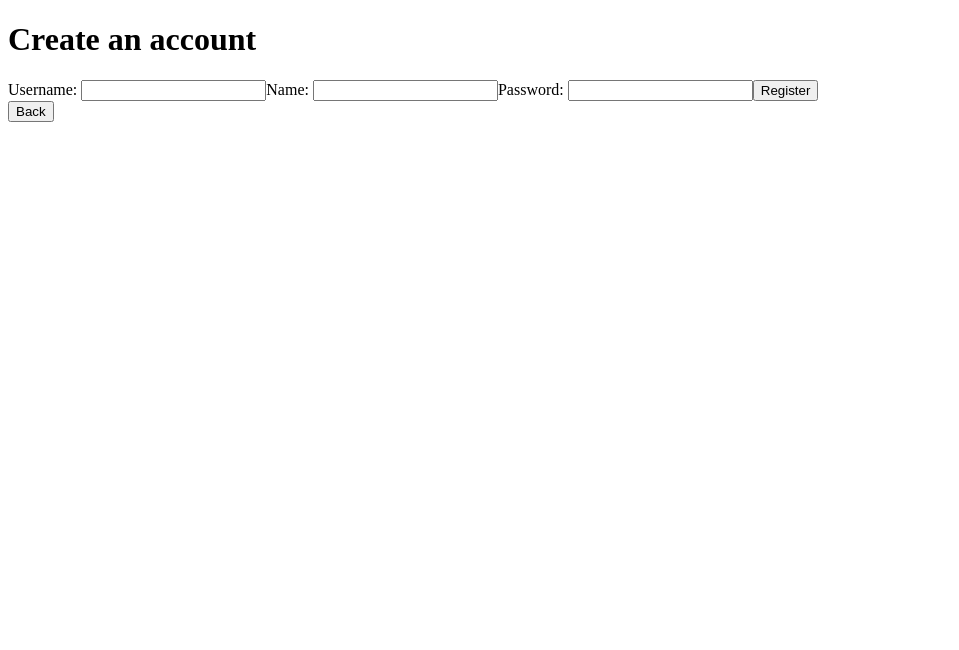
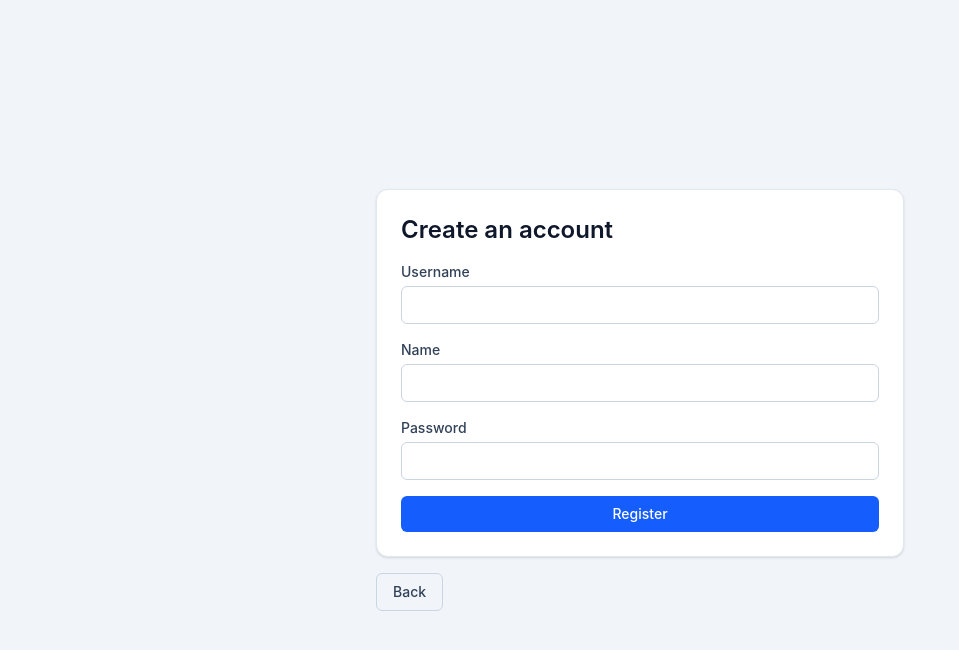
Before and after one commit to Naiel-Yohannes/Learning-Tracker, a React app in the folder Learning-tracker/: page /register in a window 1280 px wide. Shown: the top 650 px of the page, without its empty margins (0-959 px from the left). Built offline with nearby package versions, Linux system fonts and the light colour scheme; no server answers; the HTML template or start-up script is replaced by a standard one.

Commit message:
Adding tailwind, applying style with the help of ai and changing the ui format a bit

```diff
--- a/Learning-tracker/package.json
+++ b/Learning-tracker/package.json
@@ -12,11 +12,13 @@
     "test:report": "playwright show:report"
   },
   "dependencies": {
+    "@tailwindcss/vite": "^4.2.2",
     "axios": "^1.13.2",
     "react": "^19.2.0",
     "react-dom": "^19.2.0",
     "react-hot-toast": "^2.6.0",
-    "react-router-dom": "^7.14.0"
+    "react-router-dom": "^7.14.0",
+    "tailwindcss": "^4.2.2"
   },
   "devDependencies": {
     "@eslint/js": "^9.39.1",
--- a/Learning-tracker/src/App.jsx
+++ b/Learning-tracker/src/App.jsx
@@ -272,46 +272,54 @@ function App() {
     mostPracticed: allTopic.length > 0 ? allTopic.reduce((acc, val) => acc.hoursStudied > val.hoursStudied ? acc : val, allTopic[0]) : {topic: 'None'}
   }
 
-  const Home = () => {
-    return(
-      <div>
-            <h1>My Learning Tracker</h1>
-            <p>Track your programming concept mastery</p>
-            <LearningForm onChange={e => setNewTopic(e.target.value)} value={newTopic} onClick={add} confidenceOnChange={confidenceOnChange} confidenceValue={confidence} />
-            <FilterControls remove={remove} hourChange={hourChange} incrementConfidence={incrementConfidence} decrementConfidence={decrementConfidence} reset={reset} selected={selected} selectedOnChange={e => setSelected(e.target.value)} toggle={toggleMastered} filtered={filteredTopic} filteredOnChange={e => setFilter(e.target.value)} filteredValue={filter} checked={checked} checkOnChange={e => setChecked(e.target.checked)} load={loading} activeFilter={activeFilter} />
-            {allTopic.length > 0 ? <Stats total={total} /> : null}
-            <button onClick={loggout}>loggout</button>
-          </div>
-    )
-  }
+  const homeContent = (
+    <div className="mx-auto max-w-4xl px-4 py-8 md:px-6">
+      <div className="mb-6">
+        <h1 className="text-3xl font-bold text-slate-900">My Learning Tracker</h1>
+        <p className="mt-1 text-slate-600">Track your programming concept mastery.</p>
+      </div>
+      <LearningForm onChange={e => setNewTopic(e.target.value)} value={newTopic} onClick={add} confidenceOnChange={confidenceOnChange} confidenceValue={confidence} />
+      <FilterControls remove={remove} hourChange={hourChange} incrementConfidence={incrementConfidence} decrementConfidence={decrementConfidence} reset={reset} selected={selected} selectedOnChange={e => setSelected(e.target.value)} toggle={toggleMastered} filtered={filteredTopic} filteredOnChange={e => setFilter(e.target.value)} filteredValue={filter} checked={checked} checkOnChange={e => setChecked(e.target.checked)} load={loading} activeFilter={activeFilter} />
+      {allTopic.length > 0 ? <Stats total={total} /> : null}
+      <button className="mt-6 rounded-md border border-slate-300 px-4 py-2 text-sm font-medium text-slate-700 transition hover:bg-slate-100 cursor-pointer" onClick={loggout}>Log out</button>
+    </div>
+  )
 
   return (
     <>
       <Routes>
         <Route path="/" element={user === null ?
-          <div>
-            <h1>Welcome to "My Learning Tracker", your number 1 choise for tracking your study progress!</h1>
-            <h4>If you are new to the app you can click "Create new account" to get started or if you already have an account you can login to your rxisting account by clicking "Login"</h4>
-            <Link to="/register"><button>Create new account</button></Link>
-            <Link to="/login"><button>Login</button></Link>
-          </div> : <Home/>
+          <div className="mx-auto flex min-h-screen max-w-3xl items-center px-4 py-10 md:px-6">
+            <div className="w-full rounded-2xl border border-slate-200 bg-white p-8 shadow-sm">
+              <h1 className="text-3xl font-bold text-slate-900">Welcome to My Learning Tracker</h1>
+              <p className="mt-3 text-slate-600">A simple way to track your study progress and confidence over time.</p>
+              <div className="mt-6 flex flex-wrap gap-3">
+                <Link to="/register"><button className="rounded-md bg-blue-600 px-4 py-2 text-sm font-medium text-white transition hover:bg-blue-700 cursor-pointer">Create new account</button></Link>
+                <Link to="/login"><button className="rounded-md border border-slate-300 px-4 py-2 text-sm font-medium text-slate-700 transition hover:bg-slate-100 cursor-pointer">Login</button></Link>
+              </div>
+            </div>
+          </div> : homeContent
         } />
         <Route path="/register" element={
           !user ?
-          <div>
+          <div className="mx-auto flex min-h-screen max-w-xl items-center px-4 py-10 md:px-6">
+            <div className="w-full space-y-4">
             <RegisterForm registerFormHandler={registerFormHandler} setRegisterUsername={setRegisterUsername} registerUsername={registerUsername} registerName={registerName} setRegisterName={setRegisterName} registerPassword={registerPassword} setRegisterPassword={setRegisterPassword} />
-            <Link to="/"><button>Back</button></Link>
+            <Link to="/"><button className="rounded-md border border-slate-300 px-4 py-2 text-sm font-medium text-slate-700 transition hover:bg-slate-100 cursor-pointer">Back</button></Link>
+            </div>
           </div> :
-          <Home/>
+          homeContent
 
         } />
         <Route path="/login" element={
           !user ?
-          <div>
+          <div className="mx-auto flex min-h-screen max-w-xl items-center px-4 py-10 md:px-6">
+            <div className="w-full space-y-4">
             <LoginForm loginHandler={loginHandler} username={username} setUsername={setUsername} password={password} setPassword={setPassword} />
-            <Link to="/"><button>Back</button></Link>
+            <Link to="/"><button className="rounded-md border border-slate-300 px-4 py-2 text-sm font-medium text-slate-700 transition hover:bg-slate-100 cursor-pointer">Back</button></Link>
+            </div>
           </div> :
-          <Home/>
+          homeContent
         } />
       </Routes>
     </>
--- a/Learning-tracker/src/FilterControls.jsx
+++ b/Learning-tracker/src/FilterControls.jsx
@@ -3,12 +3,17 @@ import TopicItem from "./TopicItem"
 const FilterControls = ({load, toggle, decrementConfidence, incrementConfidence, hourChange, filteredOnChange, filteredValue, filtered, checked, checkOnChange, selected, selectedOnChange, reset, remove, activeFilter}) => {
 
     return(
-        <div>
-            <input type="checkbox" checked={checked} onChange={checkOnChange} /> Show mastered topics?
-
-            <br />
-            confidence:
-            <select value={selected} onChange={selectedOnChange} >
+        <div className="mt-6 grid gap-5">
+            <div className="rounded-xl border border-slate-200 bg-white p-5 shadow-sm">
+                <h3 className="mb-4 text-base font-semibold text-slate-900">Filter topics</h3>
+                <div className="grid gap-4 md:grid-cols-3">
+                    <label className="flex items-center gap-2 text-sm text-slate-700">
+                        <input className="h-4 w-4 rounded border-slate-300 text-blue-600 focus:ring-blue-500" type="checkbox" checked={checked} onChange={checkOnChange} />
+                        Show mastered only
+                    </label>
+                    <label className="grid gap-1 text-sm">
+                        <span className="font-medium text-slate-700">Confidence</span>
+                        <select className="rounded-md border border-slate-300 bg-white px-3 py-2 outline-none transition focus:border-blue-500 focus:ring-2 focus:ring-blue-100" value={selected} onChange={selectedOnChange} >
                             <option value="">All</option>
                             <option value="1">1</option>
                             <option value="2">2</option>
@@ -16,19 +21,20 @@ const FilterControls = ({load, toggle, decrementConfidence, incrementConfidence,
                             <option value="4">4</option>
                             <option value="5">5</option>
                         </select>
-            <br />
-            Search: <input type="text" onChange={filteredOnChange} value={filteredValue} />
-
-            <br />
-            {activeFilter ? <button onClick={reset}>Reset filter</button> : null}
+                    </label>
+                    <label className="grid gap-1 text-sm">
+                        <span className="font-medium text-slate-700">Search</span>
+                        <input className="rounded-md border border-slate-300 bg-white px-3 py-2 outline-none transition focus:border-blue-500 focus:ring-2 focus:ring-blue-100" type="text" onChange={filteredOnChange} value={filteredValue} />
+                    </label>
+                </div>
+                {activeFilter ? <button className="mt-4 rounded-md border border-slate-300 px-3 py-2 text-sm font-medium text-slate-700 transition hover:bg-slate-100 cursor-pointer" onClick={reset}>Reset filter</button> : null}
+            </div>
 
             {load ?
-            <div>Loading</div>
-            : filtered.map(element => (
+            <div className="rounded-xl border border-slate-200 bg-white p-4 text-sm text-slate-600 shadow-sm">Loading...</div>
+            : <div className="grid gap-4">{filtered.map(element => (
                 <TopicItem key={element.id} element={element} toggleOnClick={() => toggle(element.id)} remove={remove} decrementConfidence={decrementConfidence} incrementConfidence={incrementConfidence} hourChange={hourChange}/>
-            ))}
-
-
+            ))}</div>}
         </div>
     )
 }
--- a/Learning-tracker/src/LearningForm.jsx
+++ b/Learning-tracker/src/LearningForm.jsx
@@ -1,11 +1,20 @@
-const LearningForm = ({onChange, value, onClick, confidenceOnChange, confidneceValue}) => {
+const LearningForm = ({onChange, value, onClick, confidenceOnChange, confidenceValue}) => {
     return(
-        <div>
-            Add new topic <input type="text" value={value} onChange={onChange} />
-            <br />
-            Confidence: <input type="number" min={0} max={5} required onChange={confidenceOnChange} value={confidneceValue} />
-            <br />
-            <button onClick={onClick}>add</button>
+        <div className="rounded-xl border border-slate-200 bg-white p-5 shadow-sm">
+            <h2 className="mb-4 text-lg font-semibold text-slate-900">Add new topic</h2>
+            <div className="grid gap-4 md:grid-cols-[1fr_auto] md:items-end">
+                <div className="grid gap-4">
+                    <label className="grid gap-1 text-sm">
+                        <span className="font-medium text-slate-700">Topic</span>
+                        <input className="w-full rounded-md border border-slate-300 bg-white px-3 py-2 outline-none transition focus:border-blue-500 focus:ring-2 focus:ring-blue-100" type="text" value={value} onChange={onChange} />
+                    </label>
+                    <label className="grid gap-1 text-sm">
+                        <span className="font-medium text-slate-700">Confidence (0-5)</span>
+                        <input className="w-full rounded-md border border-slate-300 bg-white px-3 py-2 outline-none transition focus:border-blue-500 focus:ring-2 focus:ring-blue-100" type="number" min={0} max={5} required onChange={confidenceOnChange} value={confidenceValue} />
+                    </label>
+                </div>
+                <button className="h-10 rounded-md bg-blue-600 px-4 text-sm font-medium text-white transition hover:bg-blue-700 cursor-pointer" onClick={onClick}>Add topic</button>
+            </div>
         </div>
     )
 }
--- a/Learning-tracker/src/LoginForm.jsx
+++ b/Learning-tracker/src/LoginForm.jsx
@@ -1,16 +1,16 @@
 const LoginForm = ({username, setUsername, loginHandler, password, setPassword}) => {
     return(
-        <form onSubmit={loginHandler}>
-            <h1>Login Form</h1>
-            <label>
-                username:
-                <input type="text" value={username} onChange={e => setUsername(e.target.value)} />
+        <form className="grid gap-4 rounded-xl border border-slate-200 bg-white p-6 shadow-sm" onSubmit={loginHandler}>
+            <h1 className="text-2xl font-semibold text-slate-900">Login</h1>
+            <label className="grid gap-1 text-sm">
+                <span className="font-medium text-slate-700">Username</span>
+                <input className="rounded-md border border-slate-300 bg-white px-3 py-2 outline-none transition focus:border-blue-500 focus:ring-2 focus:ring-blue-100" type="text" value={username} onChange={e => setUsername(e.target.value)} />
             </label>
-            <label>
-                password:
-                <input type="password" value={password} onChange={e => setPassword(e.target.value)} />
+            <label className="grid gap-1 text-sm">
+                <span className="font-medium text-slate-700">Password</span>
+                <input className="rounded-md border border-slate-300 bg-white px-3 py-2 outline-none transition focus:border-blue-500 focus:ring-2 focus:ring-blue-100" type="password" value={password} onChange={e => setPassword(e.target.value)} />
             </label>
-            <button type="submit">Login</button>
+            <button className="rounded-md bg-blue-600 px-4 py-2 text-sm font-medium text-white transition hover:bg-blue-700 cursor-pointer" type="submit">Login</button>
         </form>
     )
 }
--- a/Learning-tracker/src/RegisterForm.jsx
+++ b/Learning-tracker/src/RegisterForm.jsx
@@ -1,13 +1,22 @@
 const RegisterForm = ({registerFormHandler, setRegisterUsername, registerUsername, registerName, setRegisterName, registerPassword, setRegisterPassword}) => {
     return(
-        <div>
-            <h1>Create an account</h1>
-            <form onSubmit={registerFormHandler}>
-                <label>Username: <input type="text" value={registerUsername} onChange={e => setRegisterUsername(e.target.value)} /></label>
-                <label>Name: <input type="text" value={registerName} onChange={e => setRegisterName(e.target.value)} /></label>
-                <label>Password: <input type="password" value={registerPassword} onChange={e => setRegisterPassword(e.target.value)} /></label>
+        <div className="grid gap-4 rounded-xl border border-slate-200 bg-white p-6 shadow-sm">
+            <h1 className="text-2xl font-semibold text-slate-900">Create an account</h1>
+            <form className="grid gap-4" onSubmit={registerFormHandler}>
+                <label className="grid gap-1 text-sm">
+                    <span className="font-medium text-slate-700">Username</span>
+                    <input className="rounded-md border border-slate-300 bg-white px-3 py-2 outline-none transition focus:border-blue-500 focus:ring-2 focus:ring-blue-100" type="text" value={registerUsername} onChange={e => setRegisterUsername(e.target.value)} />
+                </label>
+                <label className="grid gap-1 text-sm">
+                    <span className="font-medium text-slate-700">Name</span>
+                    <input className="rounded-md border border-slate-300 bg-white px-3 py-2 outline-none transition focus:border-blue-500 focus:ring-2 focus:ring-blue-100" type="text" value={registerName} onChange={e => setRegisterName(e.target.value)} />
+                </label>
+                <label className="grid gap-1 text-sm">
+                    <span className="font-medium text-slate-700">Password</span>
+                    <input className="rounded-md border border-slate-300 bg-white px-3 py-2 outline-none transition focus:border-blue-500 focus:ring-2 focus:ring-blue-100" type="password" value={registerPassword} onChange={e => setRegisterPassword(e.target.value)} />
+                </label>
 
-                <button type="submit">Register</button>
+                <button className="rounded-md bg-blue-600 px-4 py-2 text-sm font-medium text-white transition hover:bg-blue-700 cursor-pointer" type="submit">Register</button>
             </form>
         </div>
     )
--- /dev/null
+++ b/Learning-tracker/src/index.css
@@ -0,0 +1,7 @@
+@import "tailwindcss";
+
+@layer base {
+  body {
+    @apply min-h-screen bg-slate-100 text-slate-800 antialiased;
+  }
+}
--- a/Learning-tracker/src/main.jsx
+++ b/Learning-tracker/src/main.jsx
@@ -3,6 +3,7 @@ import { createRoot } from 'react-dom/client'
 import App from './App.jsx'
 import { BrowserRouter } from 'react-router-dom'
 import { Toaster } from 'react-hot-toast'
+import './index.css'
 
 createRoot(document.getElementById('root')).render(
   <StrictMode>
--- a/Learning-tracker/vite.config.js
+++ b/Learning-tracker/vite.config.js
@@ -1,9 +1,10 @@
 import { defineConfig } from 'vite'
 import react from '@vitejs/plugin-react'
+import tailwindcss from '@tailwindcss/vite'
 
 // https://vite.dev/config/
 export default defineConfig({
-  plugins: [react()],
+  plugins: [react(), tailwindcss()],
   server: {
     proxy: {
       '/api': {
```
Also changed, not shown: Learning-tracker/src/Stats.jsx (+9 -6 lines), Learning-tracker/src/TopicItem.jsx (+18 -11 lines), 1 other file (tests, documents, lock files or other folders). Lines whose indentation alone changed are shown as unchanged.
